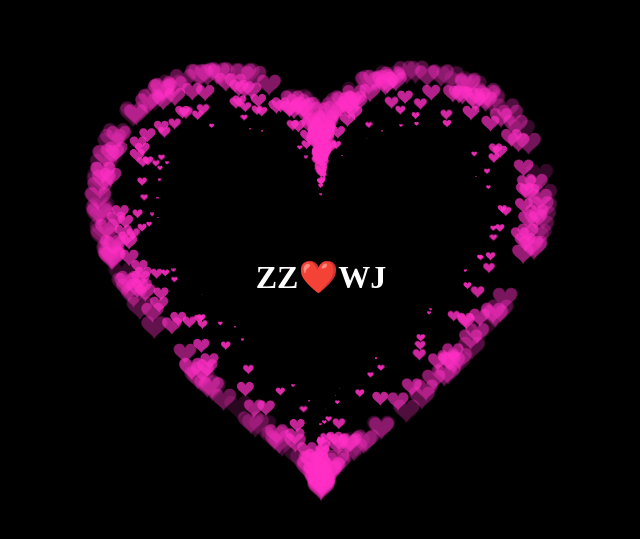
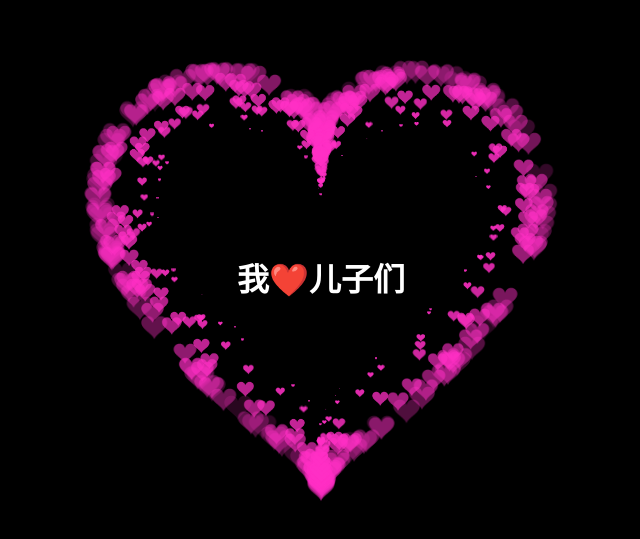
Before and after one commit to zz2wj/-, a plain HTML site: page index.html in a window 1280 px wide. Shown: the part 123-662 px from the top of the page, without its empty margins (319-959 px from the left). Drawn offline with Linux system fonts and the light colour scheme.

Commit message:
index.html

```diff
--- a/index.html
+++ b/index.html
@@ -5,7 +5,7 @@
     <meta http-equiv="X-UA-Compatible" content="IE=edge">
     <meta name="viewport" content="width=device-width, initial-scale=1.0">
     <link rel="shortcut icon" href="https://cdn.jsdelivr.net/gh/fromann/CDN@main/img/logo.ico">
-    <title>是给宝贝的&#10084;&#65039;</title>
+    <title>是给宝贝儿子们的&#10084;&#65039;</title>
     <script src="https://cdn.jsdelivr.net/gh/zyoushuo/Blog/hexo/js/mouse_slide.js"></script>
     <script src="https://cdn.jsdelivr.net/gh/zyoushuo/Blog/hexo/js/clicklove.js"></script>
   <style type="text/css">
@@ -268,7 +268,7 @@
   })(document.getElementById('pinkboard'));
 </script>
 <div class="namebox">
-  <h1>ZZ&#10084;&#65039;WJ</h1>
+  <h1>我&#10084;&#65039;儿子们</h1>
 </div>
 </body>
 </html>
```
